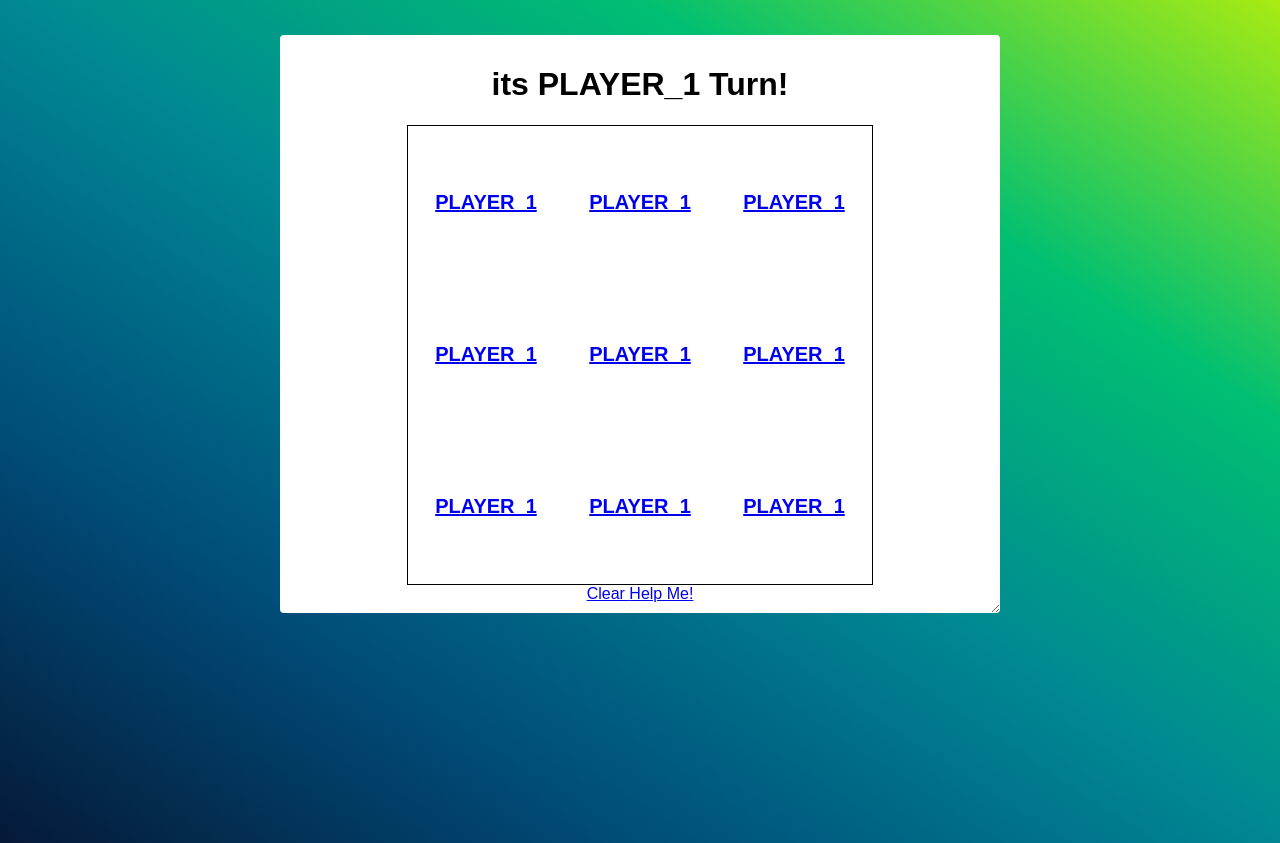
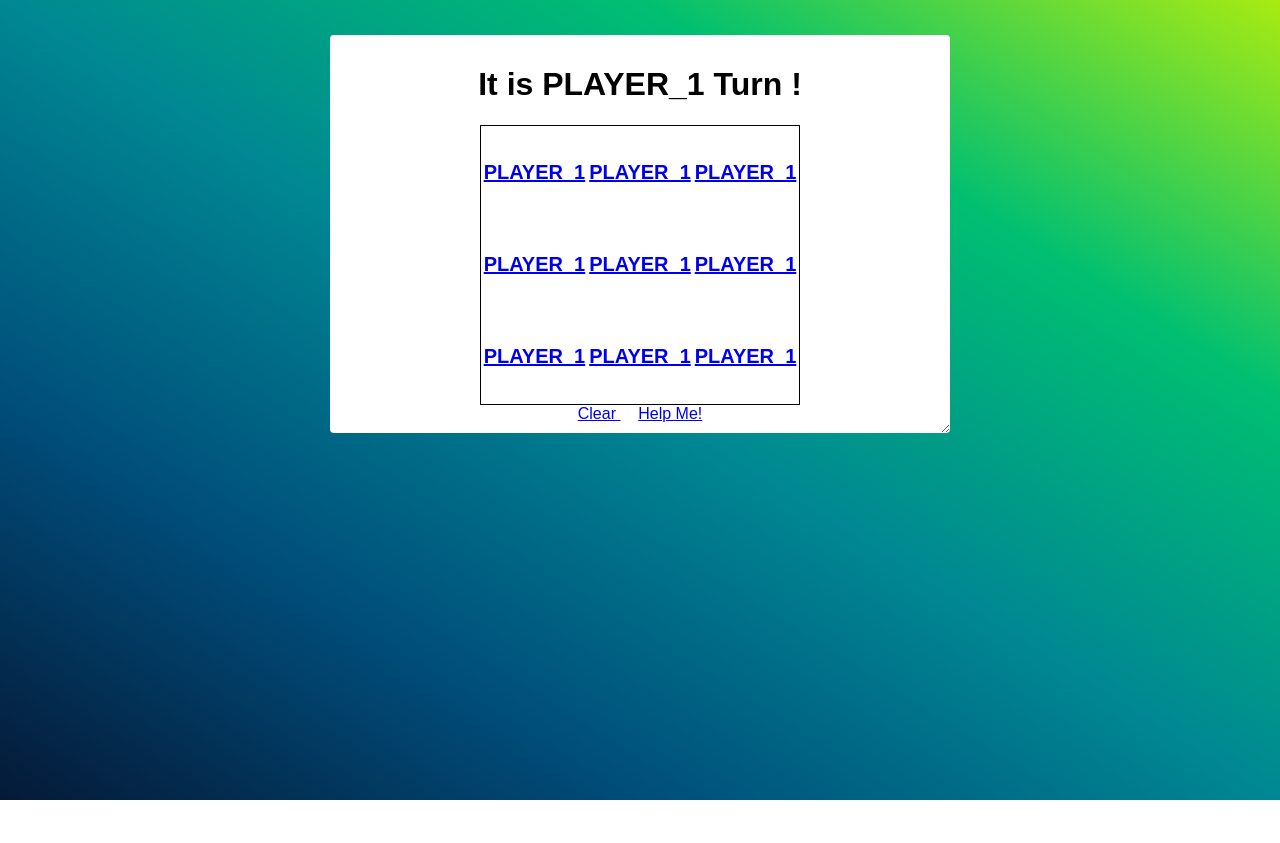
Before and after one commit to EmilPosmyk/tictactoe_heroku, a Flask app: page /game in a window 1280 px wide. After the commit the page ends 800 px from the top, so only its background shows below. Run offline with Flask 2, Linux system fonts and the light colour scheme; some libraries are stand-ins or nearby versions.

Commit message:
resize icons

```diff
--- /dev/null
+++ b/INFO.txt
@@ -0,0 +1,4 @@
+#export FLASK_APP="hello.py"
+# or which uses files from template folder
+export FLASK_APP="application.py"
+flask run
--- a/static/styles/main.css
+++ b/static/styles/main.css
@@ -2,7 +2,7 @@ body {
   font-family: Arial,Verdana,'sans serif';
   text-align: center;
   background-image: linear-gradient(to right top, #051937, #004d7a, #008793, #00bf72, #a8eb12);
-  height: 100vh;
+  height: 90vh;
 }
 
 #content {
@@ -10,7 +10,7 @@ body {
   border-radius: 4px;
   margin-top: 35px;
   background-color: white;
-  width: 700px;
+  width: 600px;
   margin-left: auto;
   margin-right: auto;
   padding: 10px;
@@ -27,12 +27,12 @@ tr {
   border-collapse: collapse;
 }
 td {
-  width: 150px;
-  height: 150px;
+  width: 90px;
+  height: 90px;
   font-size: 20px;
   font-weight: bold;
 }
-td img {
-  width: 100px;
-  height: 120px;
+img {
+  width: auto;
+  height: auto;
 }
--- a/templates/game.html
+++ b/templates/game.html
@@ -1,15 +1,15 @@
 {% extends "layout.html" %}
 {% block content %}
-<h1>its {{ turn}} Turn!</h1>
+<h1>It is {{ turn}} Turn !</h1>
     <table align="center">
     {% for i in range(3) %}
         <tr>
             {% for j in range(3) %}
                 <td>
                     {% if game[i][j] == "PLAYER_1" %}
-                       <img src="{{url_for('static', filename='circle.png')}}"/>
+                       <img src="{{url_for('static', filename='circle.png')}}" style="width: 60%; height: 60%;"/>
                     {% elif game[i][j] == "PLAYER_2" %}
-                        <img src="{{url_for('static', filename='x.png')}}"/>
+                        <img src="{{url_for('static', filename='x.png')}}" style="width: 60%; height: 60%;"/>
                     {% else %}
                         <a href="{{ url_for('play',row=i,col=j) }}">{{ turn }}</a>
                     {% endif %}
@@ -20,7 +20,7 @@
     </table>
     <a style="margin-top:10px" href="/clear" class="btn btn-primary" data-toggle="collapse" href="#collapseExample" role="button" aria-expanded="false" aria-controls="collapseExample">
     Clear
-    </a>
+    </a>&nbsp;&nbsp;&nbsp;
     <a style="margin-top:10px" href="/help" class="btn btn-primary" data-toggle="collapse" href="#collapseExample" role="button" aria-expanded="false" aria-controls="collapseExample">
     Help Me!
     </a>
```
